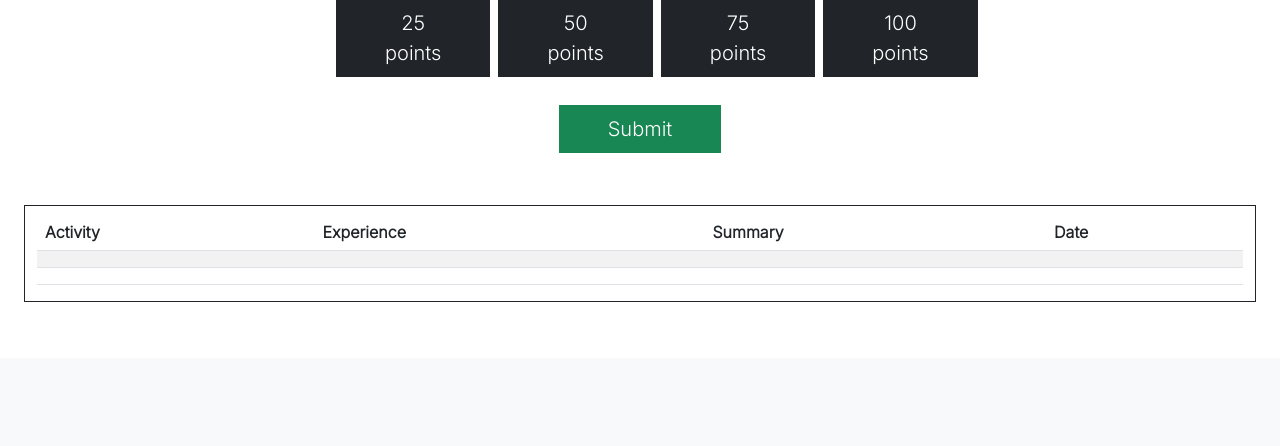
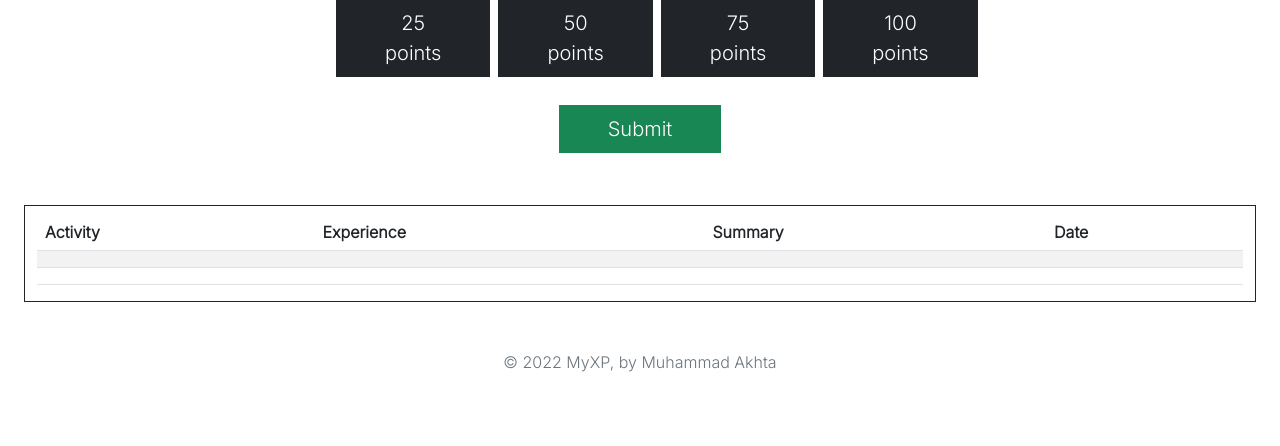
Before and after one commit to Akosovski/MyXP, a Django app: page / in a window 1280 px wide. Shown: the part 624-1070 px from the top of the page. Before the commit the page ends 926 px from the top, so only its background shows below. Run offline with Django 4.2, Linux system fonts and the light colour scheme; a user stored in the database is signed in; lists and menus that the app fills with data are empty.

Commit message:
Added Footer

```diff
--- /dev/null
+++ b/templates/partials/_footer.html
@@ -0,0 +1,5 @@
+<div class="container mt-5">
+    <footer class="mx-auto">
+      <p class="text-center text-muted">&copy; 2022 MyXP, by Muhammad Akhta</p>
+    </footer>
+</div>
--- a/templates/progression/index.html
+++ b/templates/progression/index.html
@@ -75,7 +75,7 @@
     </div>
 </div>
 
-<footer>
-
-</footer>
+<div class="sticky-container">
+    {% include 'partials/_footer.html' %}
+</div>
 {% endblock content %}
```
